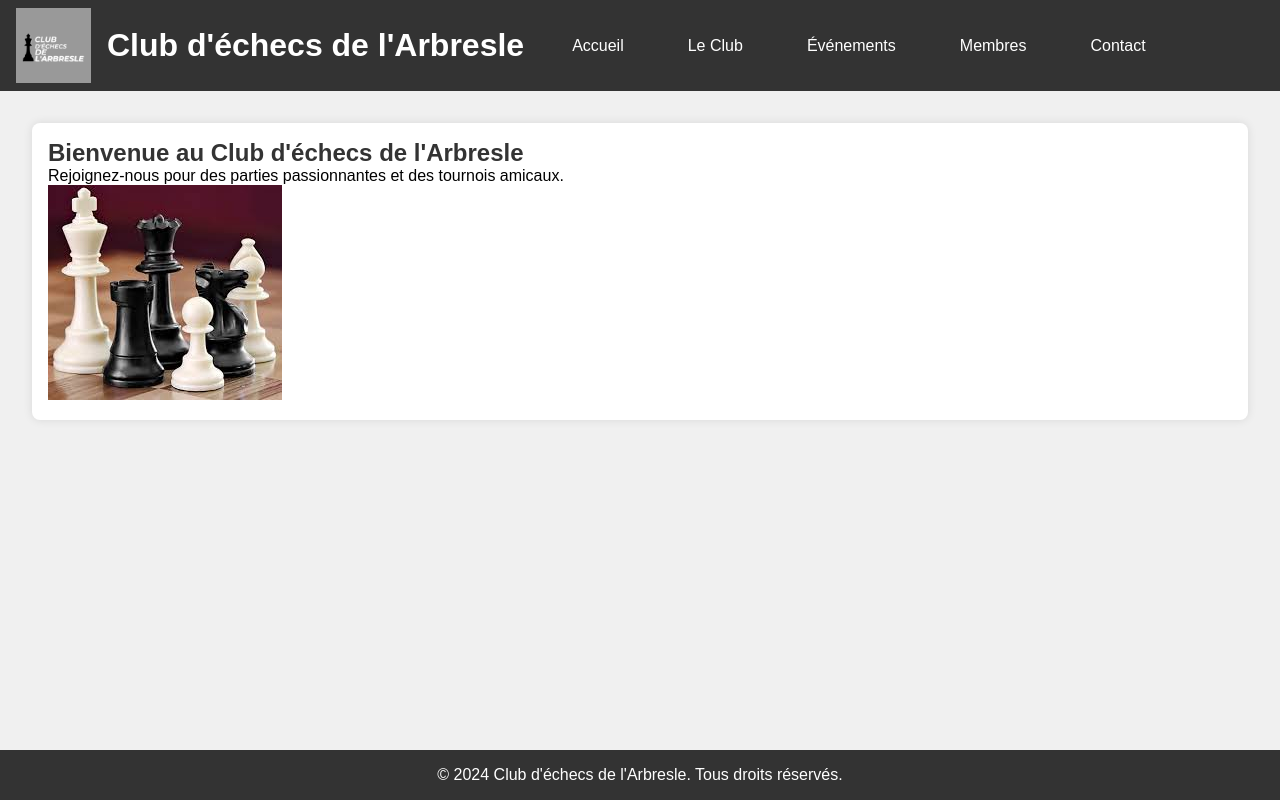
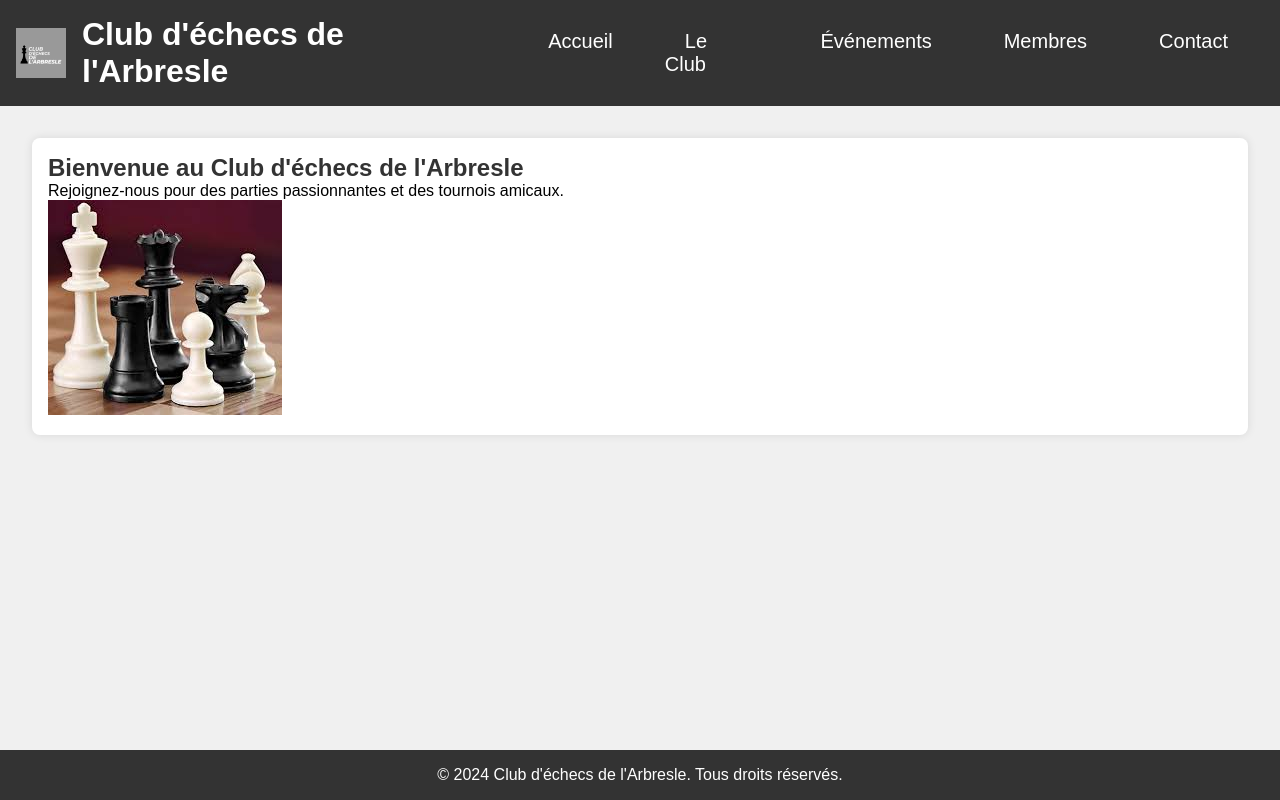
Before and after one commit to Voltadetrois/ClubdechecsdelArbresle, a plain HTML site: page index.html in a window 1280 px wide. Drawn offline with Linux system fonts and the light colour scheme; files whose address does not match are found by name.

Commit message:
Update style.css

```diff
--- a/style.css
+++ b/style.css
@@ -1,4 +1,3 @@
-/* Réinitialisation des styles pour tout le corps */
 * {
     margin: 0;
     padding: 0;
@@ -16,9 +15,9 @@ body {
 header {
     background-color: #333;
     color: #fff;
-    padding: 0.5em 1em; /* Ajustement de l'espacement interne */
+    padding: 1em 1em; /* Augmenter la taille du padding pour agrandir la section */
     display: flex;
-    justify-content: space-between; /* Aligner les éléments de manière égale sur la ligne */
+    justify-content: flex-start; /* Aligner les éléments à gauche */
     align-items: center; /* Centrer verticalement les éléments */
 }
 
@@ -28,7 +27,7 @@ header {
 }
 
 .logo {
-    height: 75px; /* Taille réduite pour l'image du logo */
+    height: 50px; /* Taille réduite pour l'image du logo */
     width: auto; /* Maintient le ratio de l'image */
     margin-right: 1em;
 }
@@ -52,6 +51,7 @@ nav ul li a {
     color: #fff;
     text-decoration: none;
     padding: 0.5em 1em; /* Espacement autour des liens */
+    font-size: 1.25em; /* Augmenter la taille de la police */
 }
 
 nav ul li a:hover {
```
